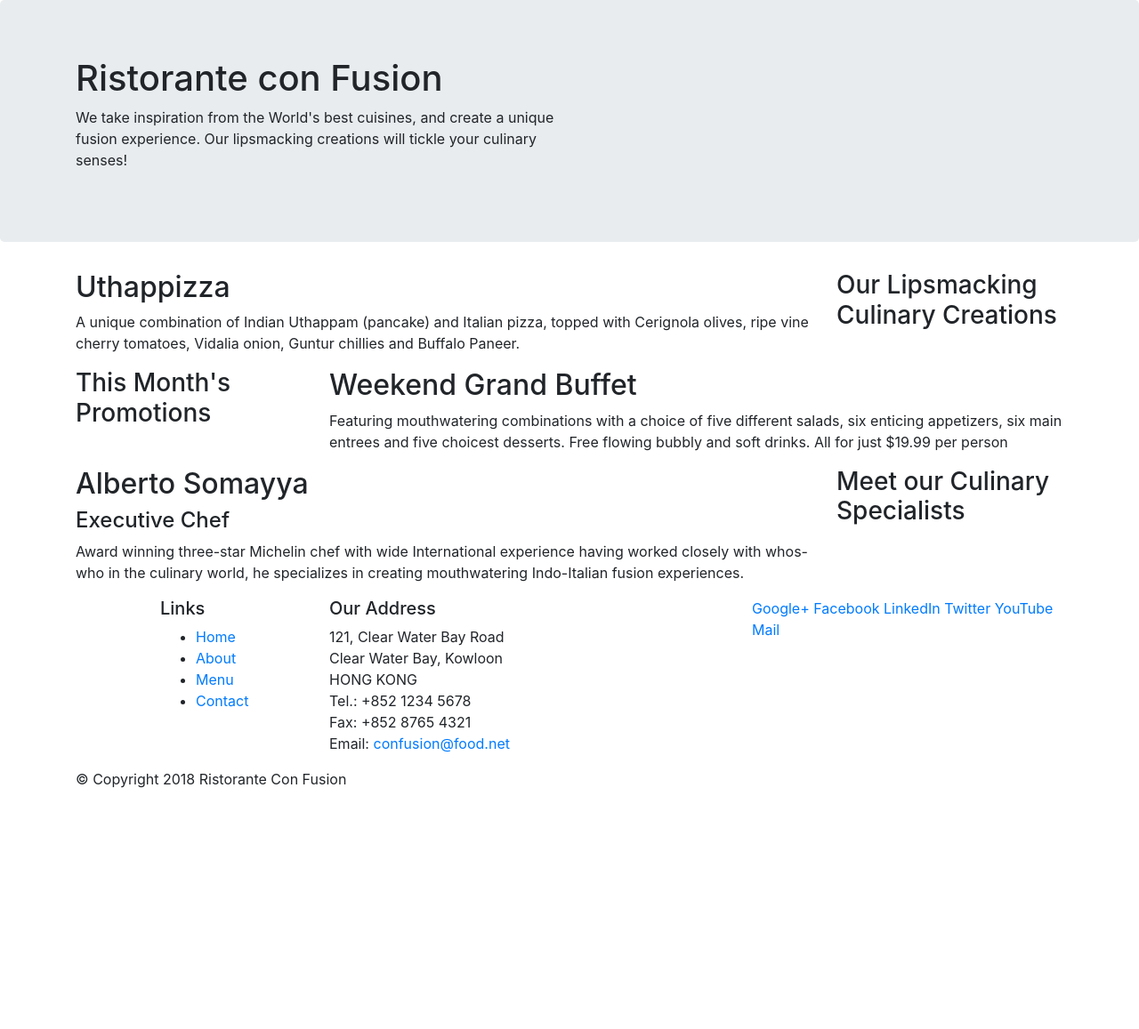
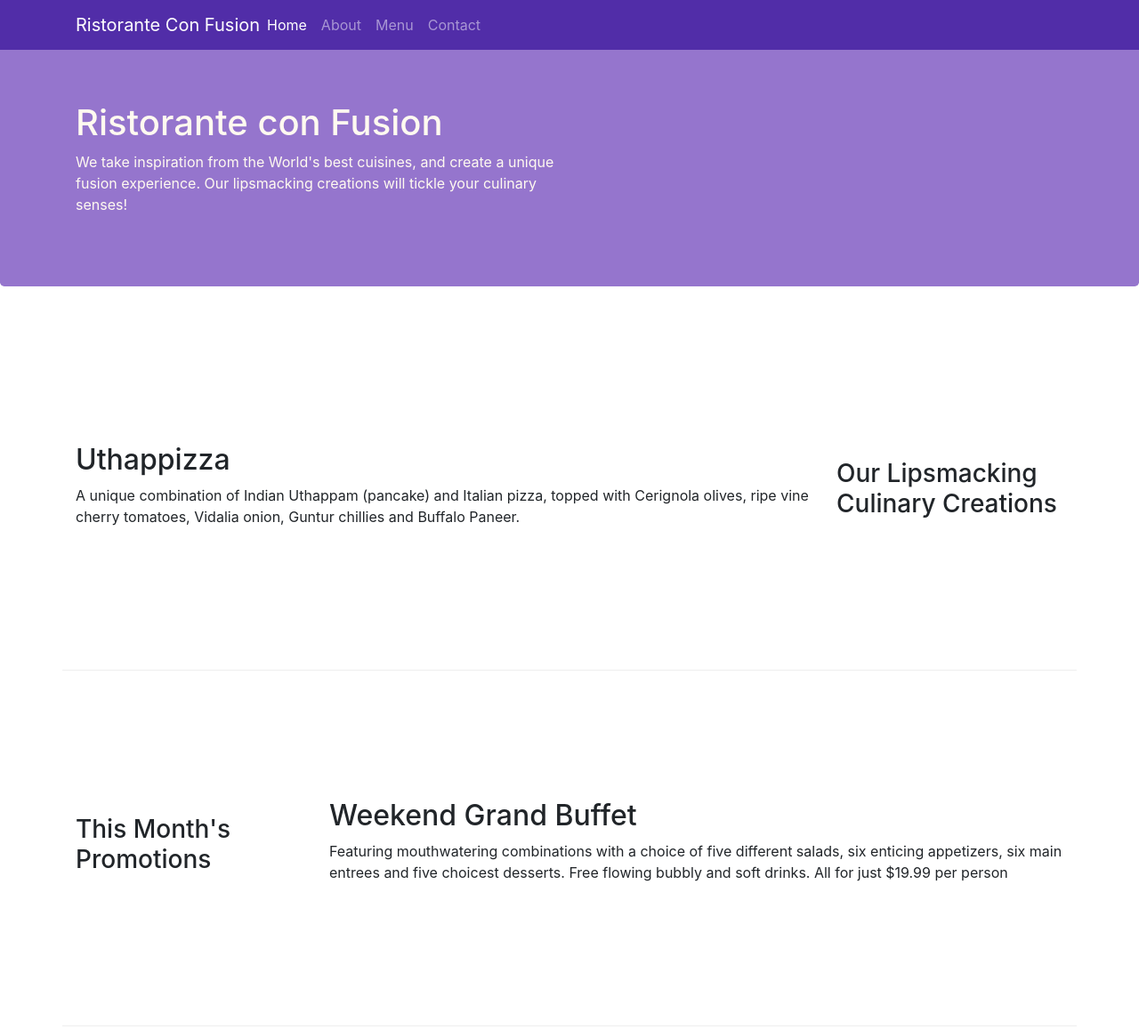
Before and after one commit to felixdelafuente/hkust-confusion-about-us, a website: page index.html in a window 1280 px wide. Shown: the top 1157 px of the page at 89% size. Before the commit the page ends 904 px from the top, so only its background shows below. Drawn offline with nearby package versions, Linux system fonts and the light colour scheme.

Commit message:
Add navbar and breadcrumb

```diff
--- /dev/null
+++ b/css/styles.css
@@ -0,0 +1,39 @@
+.row-header{
+    margin:0px auto;
+    padding:0px;
+}
+
+.row-content {
+    margin:0px auto;
+    padding: 50px 0px 50px 0px;
+    border-bottom: 1px ridge;
+    min-height:400px;
+}
+
+.footer{
+    background-color: #D1C4E9;
+    margin:0px auto;
+    padding: 20px 0px 20px 0px;
+}
+
+.jumbotron {
+    padding:70px 30px 70px 30px;
+    margin:0px auto;
+    background: #9575CD !important;
+    color:floralwhite;
+}
+
+address{
+    font-size:80%;
+    margin:0px;
+    color:#0f0f0f;
+}
+
+body {
+    padding-top: 50px;
+    z-index: 0;
+}
+
+.navbar-dark {
+    background: #512DA8;
+}
--- a/index.html
+++ b/index.html
@@ -1,16 +1,24 @@
 <!DOCTYPE html>
 <html lang="en">
-
   <head>
     <title>Ristorante Con Fusion</title>
 
     <!-- Required meta tags always come first -->
-    <meta charset="utf-8">
-    <meta name="viewport" content="width=device-width, initial-scale=1, shrink-to-fit=no">
-    <meta http-equiv="x-ua-compatible" content="ie=edge">
+    <meta charset="utf-8" />
+    <meta
+      name="viewport"
+      content="width=device-width, initial-scale=1, shrink-to-fit=no"
+    />
+    <meta http-equiv="x-ua-compatible" content="ie=edge" />
+
+    <!-- CSS -->
+    <link rel="stylesheet" href="css/styles.css" />
 
     <!-- Bootstrap CSS -->
-    <link rel="stylesheet" href="node_modules/bootstrap/dist/css/bootstrap.min.css">
+    <link
+      rel="stylesheet"
+      href="node_modules/bootstrap/dist/css/bootstrap.min.css"
+    />
 
     <!-- jQuery first, then Popper.js, then Bootstrap JS. -->
     <script src="node_modules/jquery/dist/jquery.slim.min.js"></script>
@@ -19,62 +27,96 @@
   </head>
 
   <body>
+    <nav class="navbar navbar-dark navbar-expand-sm fixed-top">
+      <div class="container">
+        <button class="navbar-toggler" type="button" data-toggle="collapse" data-target="#Navbar">
+          <span class="navbar-toggler-icon"></span>
+        </button>
+        <a class="navbar-brand mr-auto" href="#">Ristorante Con Fusion</a>
+        <div class="collapse navbar-collapse" id="Navbar">
+          <ul class="navbar-nav mr-auto">
+          <li class="nav-item active"><a class="nav-link" href="#">Home</a></li>
+          <li class="nav-item">
+            <a class="nav-link" href="aboutus.html">About</a>
+          </li>
+          <li class="nav-item"><a class="nav-link" href="#">Menu</a></li>
+          <li class="nav-item"><a class="nav-link" href="#">Contact</a></li>
+        </ul>
+        </div>
+      </div>
+    </nav>
 
     <header class="jumbotron">
       <div class="container">
-            <div class="row">
+        <div class="row row-header">
           <div class="col-12 col-sm-6">
             <h1>Ristorante con Fusion</h1>
-                    <p>We take inspiration from the World's best cuisines, and create a unique fusion experience. Our lipsmacking creations will tickle your culinary senses!</p>
+            <p>
+              We take inspiration from the World's best cuisines, and create a
+              unique fusion experience. Our lipsmacking creations will tickle
+              your culinary senses!
+            </p>
           </div>
-                <div class="col-12 col-sm">
-                </div>
+          <div class="col-12 col-sm"></div>
         </div>
       </div>
     </header>
 
     <div class="container">
-        <div class="row">
+      <div class="row row-content align-items-center">
         <div class="col-12 col-sm-4 order-sm-last col-md-3">
           <h3>Our Lipsmacking Culinary Creations</h3>
         </div>
         <div class="col col-sm order-sm-first col-md">
           <h2>Uthappizza</h2>
-                <p>A unique combination of Indian Uthappam (pancake) and Italian pizza, topped with Cerignola olives, ripe vine cherry tomatoes, Vidalia onion, Guntur chillies and Buffalo Paneer.</p>
+          <p>
+            A unique combination of Indian Uthappam (pancake) and Italian pizza,
+            topped with Cerignola olives, ripe vine cherry tomatoes, Vidalia
+            onion, Guntur chillies and Buffalo Paneer.
+          </p>
         </div>
       </div>
 
-
-        <div class="row">
+      <div class="row row-content align-items-center">
         <div class="col-12 col-sm-4 col-md-3">
           <h3>This Month's Promotions</h3>
         </div>
         <div class="col col-sm col-md">
           <h2>Weekend Grand Buffet</h2>
-                <p>Featuring mouthwatering combinations with a choice of five different salads, six enticing appetizers, six main entrees and five choicest desserts. Free flowing bubbly and soft drinks. All for just $19.99 per person </p>
+          <p>
+            Featuring mouthwatering combinations with a choice of five different
+            salads, six enticing appetizers, six main entrees and five choicest
+            desserts. Free flowing bubbly and soft drinks. All for just $19.99
+            per person
+          </p>
         </div>
       </div>
 
-        <div class="row">
+      <div class="row row-content align-items-center">
         <div class="col-12 col-sm-4 order-sm-last col-md-3">
           <h3>Meet our Culinary Specialists</h3>
         </div>
         <div class="col col-sm order-sm-first col-md">
           <h2>Alberto Somayya</h2>
           <h4>Executive Chef</h4>
-                <p>Award winning three-star Michelin chef with wide International experience having worked closely with whos-who in the culinary world, he specializes in creating mouthwatering Indo-Italian fusion experiences. </p>
+          <p>
+            Award winning three-star Michelin chef with wide International
+            experience having worked closely with whos-who in the culinary
+            world, he specializes in creating mouthwatering Indo-Italian fusion
+            experiences.
+          </p>
         </div>
       </div>
     </div>
 
-    <footer>
+    <footer class="footer">
       <div class="container">
         <div class="row">
           <div class="col-4 offset-1 col-sm-2">
             <h5>Links</h5>
-                    <ul>
+            <ul class="list-unstyled">
               <li><a href="#">Home</a></li>
-                        <li><a href="#">About</a></li>
+              <li><a href="aboutus.html">About</a></li>
               <li><a href="#">Menu</a></li>
               <li><a href="#">Contact</a></li>
             </ul>
@@ -82,16 +124,16 @@
           <div class="col-7 col-sm-5">
             <h5>Our Address</h5>
             <address>
-		              121, Clear Water Bay Road<br>
-		              Clear Water Bay, Kowloon<br>
-		              HONG KONG<br>
-		              Tel.: +852 1234 5678<br>
-		              Fax: +852 8765 4321<br>
+              121, Clear Water Bay Road<br />
+              Clear Water Bay, Kowloon<br />
+              HONG KONG<br />
+              Tel.: +852 1234 5678<br />
+              Fax: +852 8765 4321<br />
               Email: <a href="mailto:confusion@food.net">confusion@food.net</a>
             </address>
           </div>
-                <div class="col-12 col-sm-4">
-                    <div>
+          <div class="col-12 col-sm-4 align-self-center">
+            <div class="text-center">
               <a href="http://google.com/+">Google+</a>
               <a href="http://www.facebook.com/profile.php?id=">Facebook</a>
               <a href="http://www.linkedin.com/in/">LinkedIn</a>
@@ -101,14 +143,12 @@
             </div>
           </div>
         </div>
-           <div class="row">
+        <div class="row justify-content-center">
           <div class="col-auto">
             <p>© Copyright 2018 Ristorante Con Fusion</p>
           </div>
         </div>
       </div>
     </footer>
-
   </body>
-
 </html>
```
Also changed, not shown: aboutus.html (added, +163 -0 lines). Lines whose indentation alone changed are shown as unchanged.
